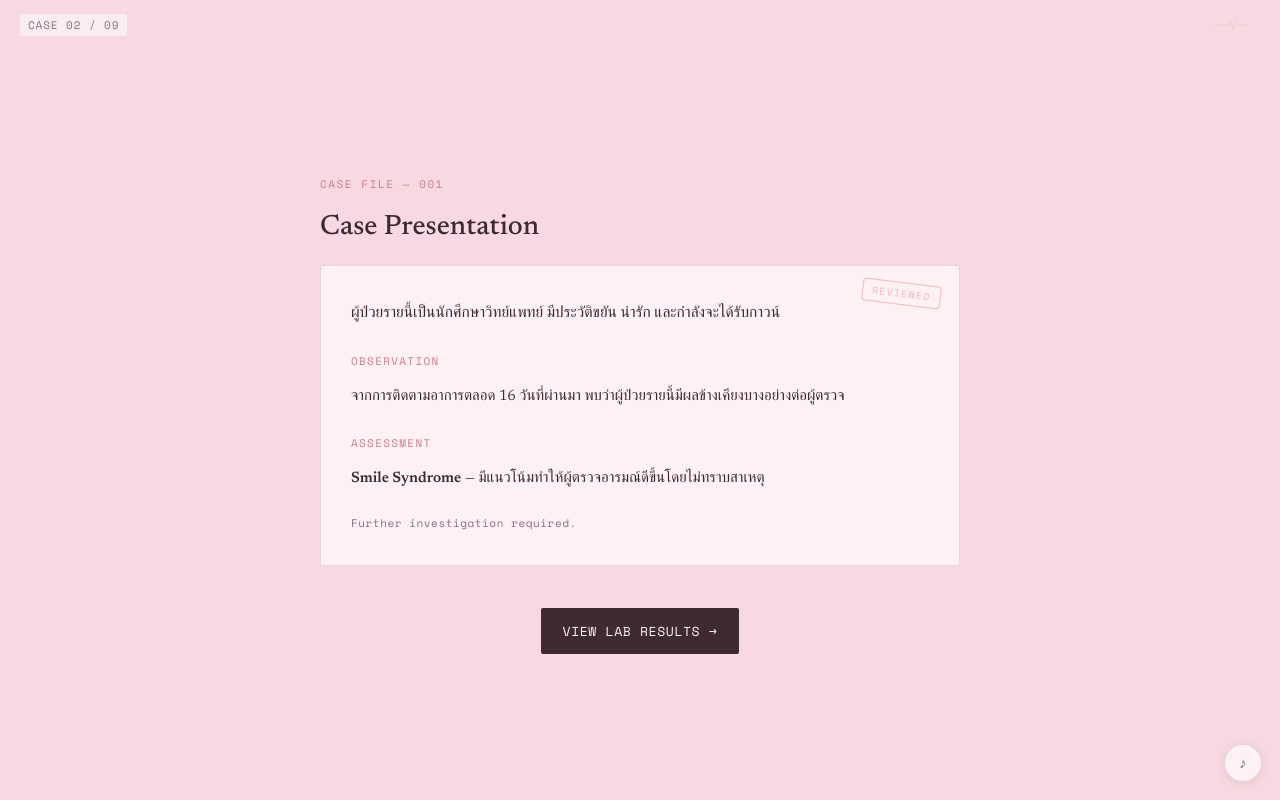
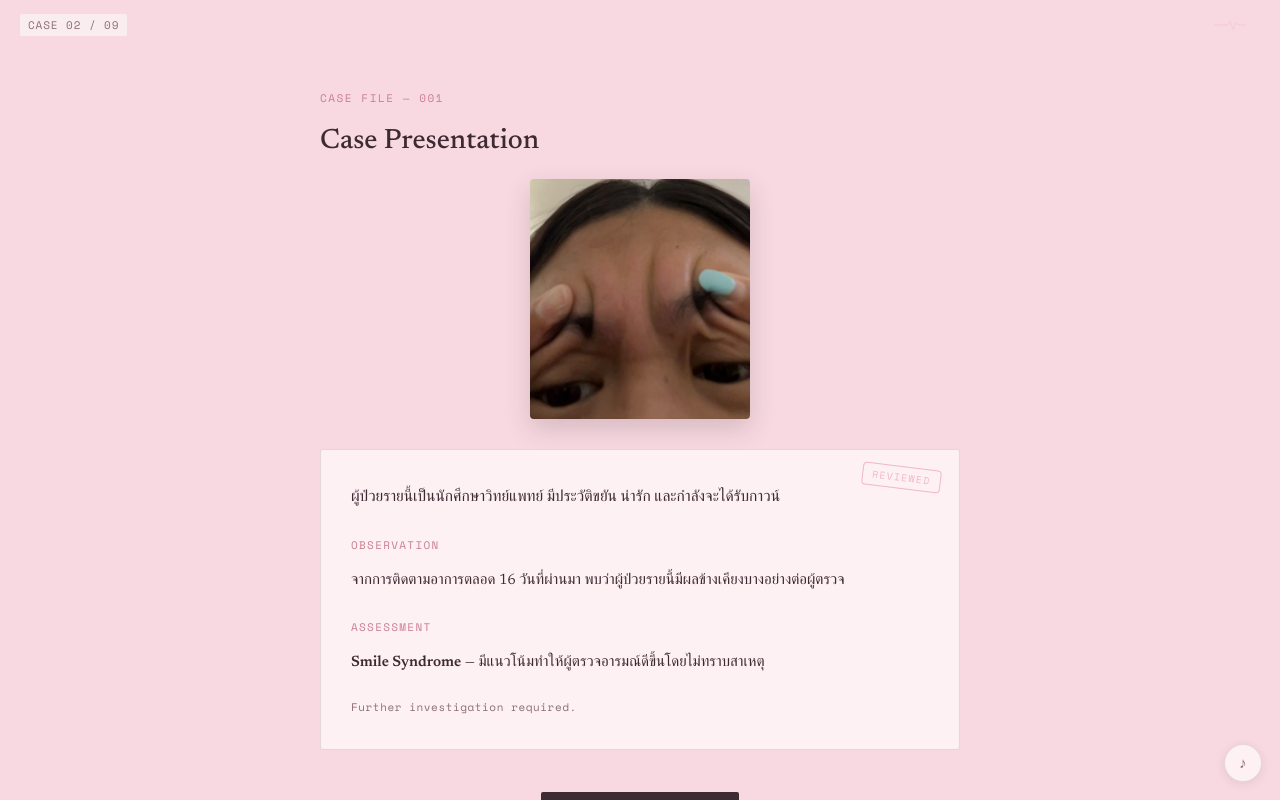
Before and after one commit to testhotone/whitecoat, a plain HTML site: page index.html in a window 1280 px wide. Both pictures are taken after a click on the button "open your little surprise". Drawn offline with nearby package versions, Linux system fonts and the light colour scheme.

Commit message:
Add case photo section to case presentation
Added a case photo section with an image to the case presentation.

```diff
--- a/index.html
+++ b/index.html
@@ -134,6 +134,8 @@
 
   /* ========== RECORD ========== */
   .record{ border:1px solid var(--line); background:var(--bg-soft); padding:34px 30px; border-radius:3px; position:relative; }
+  .case-photo{ margin:0 0 26px; text-align:center; }
+  .case-photo img{ max-width:220px; width:100%; border-radius:4px; box-shadow:0 10px 26px rgba(62,42,50,0.18); }
   .record-title{ font-family:var(--mono); font-size:11px; letter-spacing:.12em; color:var(--mauve); margin-bottom:14px; }
   .record-body p{ font-size:15.5px; line-height:1.85; margin:14px 0; }
   .small-note{ font-family:var(--mono); font-size:11px; color:var(--ink-soft); margin-top:22px; letter-spacing:.05em; }
@@ -376,6 +378,9 @@
   <div class="col wide left">
     <div class="case-label">CASE FILE — 001</div>
     <h2 class="headline" style="font-size:28px;">Case Presentation</h2>
+    <div class="case-photo">
+      <img src="Preaw.jpg" alt="">
+    </div>
     <div class="record">
       <div class="record-stamp">REVIEWED</div>
       <p style="font-size:15.5px; line-height:1.85; margin:0 0 18px;">
```
